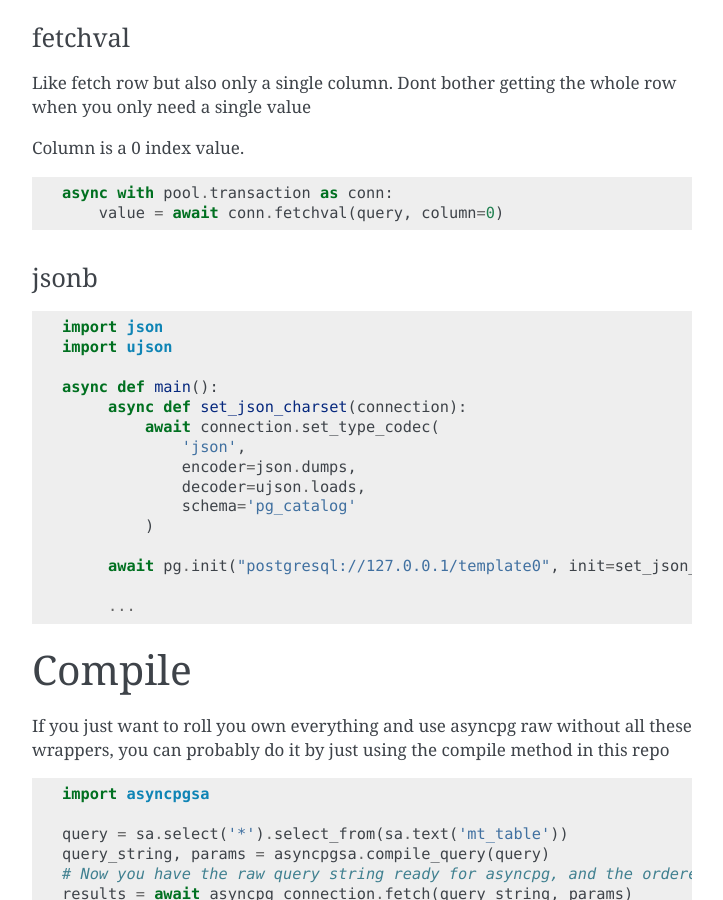
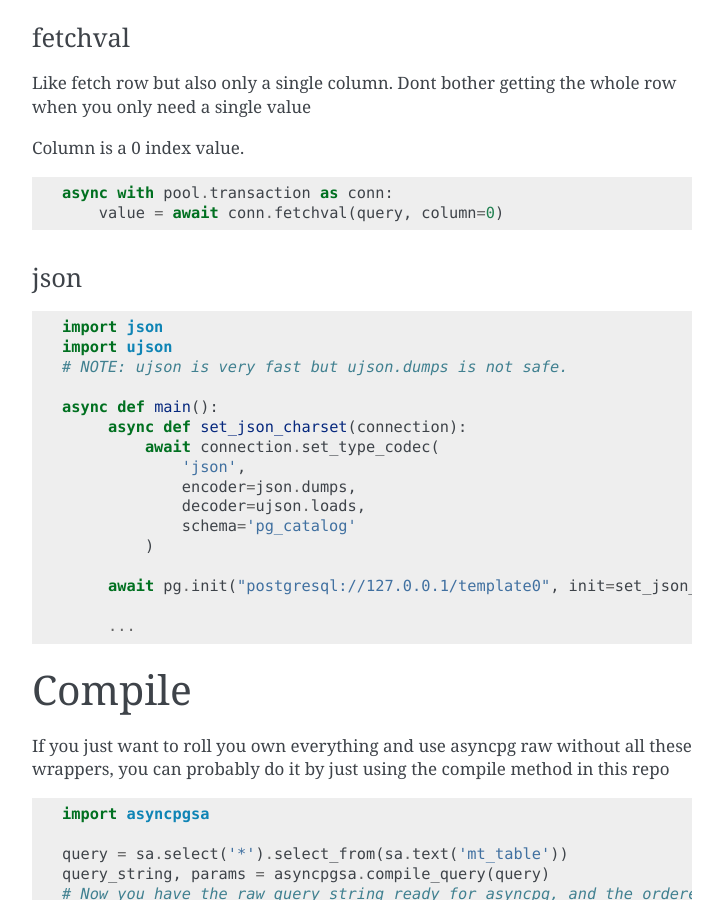
Before and after one commit to CanopyTax/asyncpgsa, a Sphinx documentation site: the page built from docs/index.rst, in a window 1280 px wide and 900 px high, scrolled down 4953 px. Shown: the whole window, without its empty margins (388-1111 px from the left). Built offline with Sphinx 7.4.7, drawn with Linux system fonts in a browser that asks for light colours.

Commit message:
JSON instead of jsonb (#79)
* [fix] use `.. code-block:: python` instead if `::`

* [fix] jsonb auto convertion example

* [fix] jsonb instead of json and ujson notice

```diff
--- a/docs/index.rst
+++ b/docs/index.rst
@@ -242,13 +242,14 @@ Column is a 0 index value.
         value = await conn.fetchval(query, column=0)
 
 
-jsonb
-+++++
+json
+++++
 
 .. code-block:: python
 
     import json
     import ujson
+    # NOTE: ujson is very fast but ujson.dumps is not safe.
 
     async def main():
          async def set_json_charset(connection):
```
